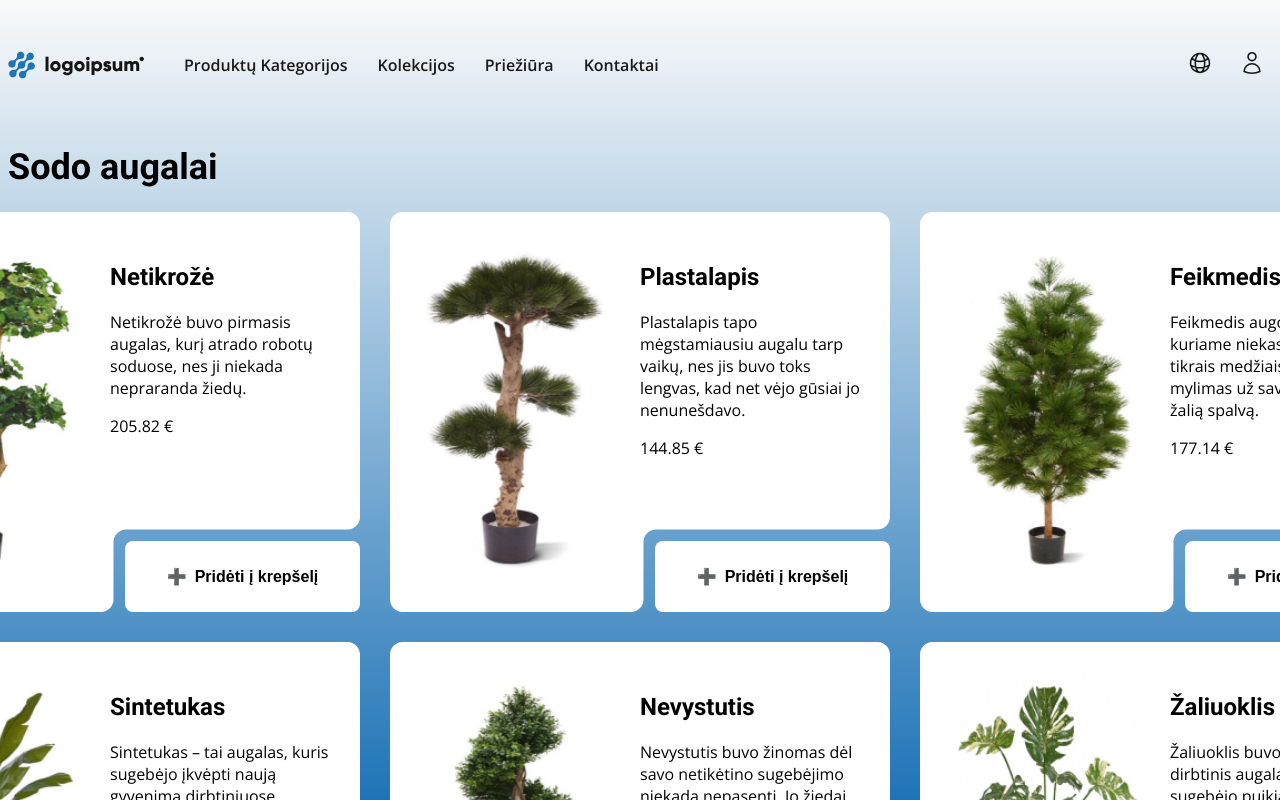
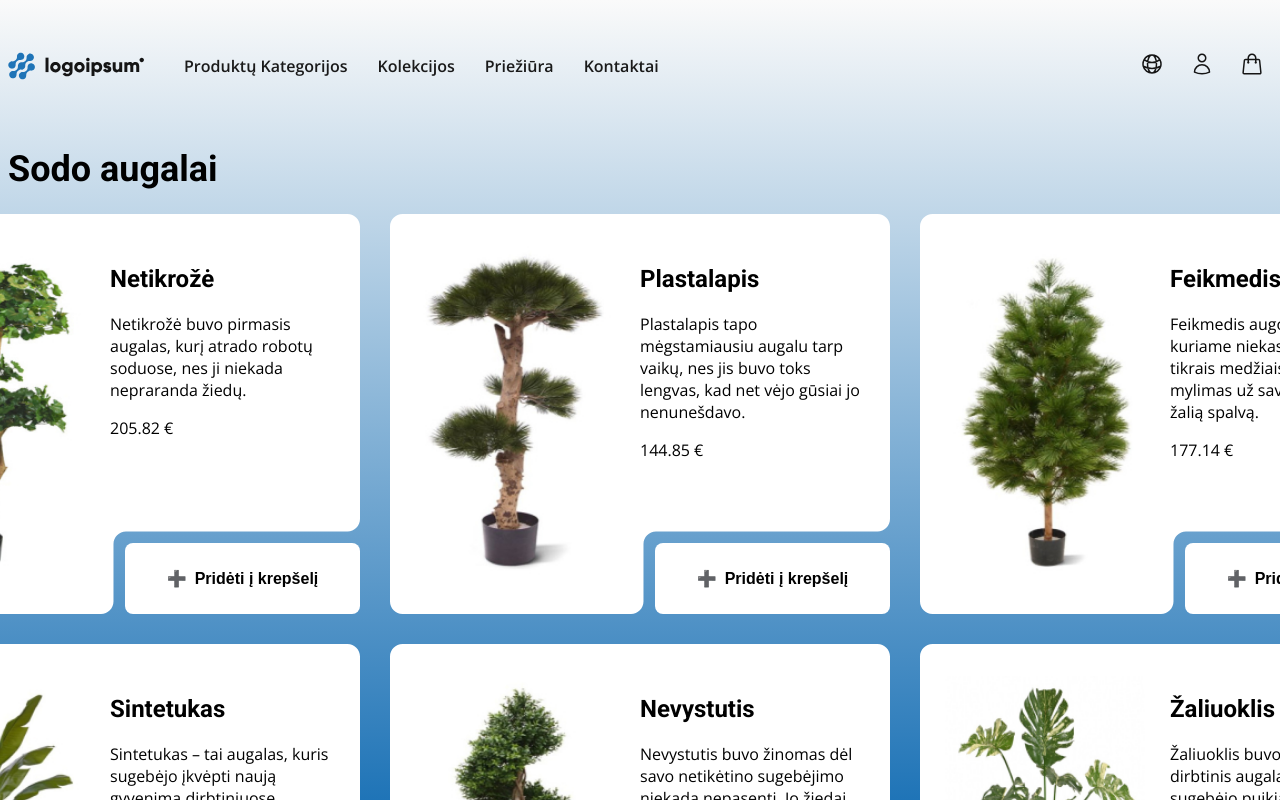
Before and after one commit to Akvilija/webroom, a React (Vite) app in the folder shop-project/: page / in a window 1280 px wide. Shown: the top 800 px of the page. Built offline with nearby package versions, Linux system fonts and the light colour scheme.

Commit message:
fixed chart display to match other icons

```diff
--- a/shop-project/src/components/CartIcon/CartIcon.module.css
+++ b/shop-project/src/components/CartIcon/CartIcon.module.css
@@ -1,17 +1,5 @@
 .cartIconContainer {
     position: relative;
-    display: flex;
-    align-items: center;
-    justify-content: center;
-    width: 40px;
-    height: 40px;
-  }
-
-  /* Default Cart Icon */
-  .cartIcon {
-    width: 30px;
-    height: 30px;
-    transition: filter 0.3s ease, transform 0.3s ease;
   }
 
   /* Active State (Blue) */
--- a/shop-project/src/components/HeaderActions/HeaderActions.module.css
+++ b/shop-project/src/components/HeaderActions/HeaderActions.module.css
@@ -1,8 +1,11 @@
 .headerActions ul {
     display: flex;
-    width: 42px;
-    height: 42px;
-    justify-content: center;
     align-items: center;
-    gap: 10.5px;
+    gap: 10px;
 }
+
+.headerActions img {
+    width: 40px;
+    height: 40px;
+    object-fit: contain;
+  }
```
